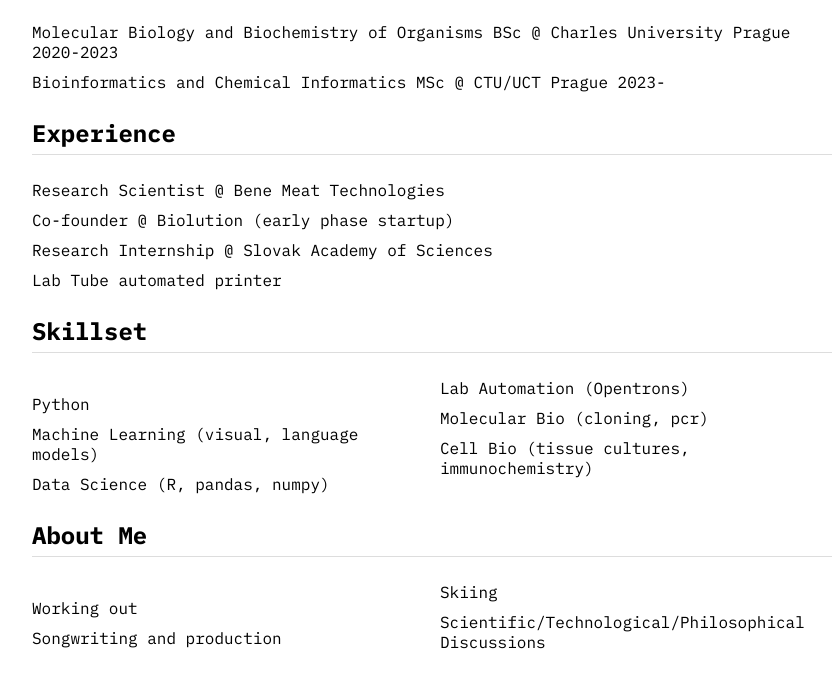
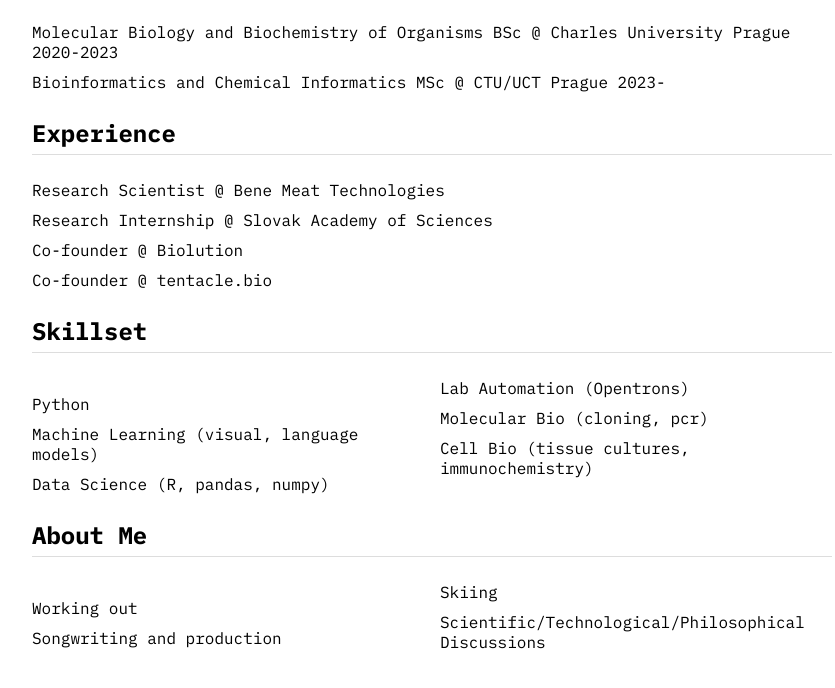
Before and after one commit to matejkubovcak/matejkubovcak.github.io, a plain HTML site: page index.html in a window 1280 px wide. Shown: the part 174-862 px from the top of the page, without its empty margins (208-1043 px from the left). Drawn offline with Linux system fonts and the light colour scheme.

Commit message:
Update index.html

```diff
--- a/index.html
+++ b/index.html
@@ -32,9 +32,9 @@
     <h2>Experience</h2>
     <ul>
       <li>Research Scientist @ Bene Meat Technologies</li>
-      <li>Co-founder @ Biolution (early phase startup)</li>
       <li>Research Internship @ Slovak Academy of Sciences</li>
-      <li>Lab Tube automated printer</li>
+        <li>Co-founder @ Biolution </li>
+      <li>Co-founder @ tentacle.bio </li>
     </ul>
   </div>
   <div class="section">
```
